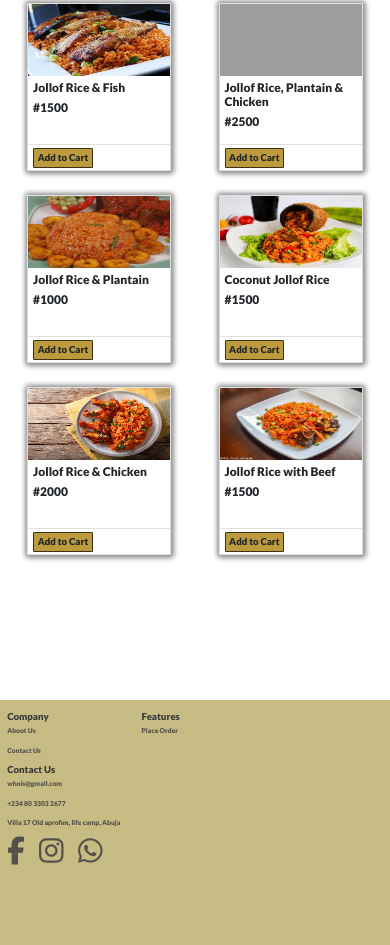
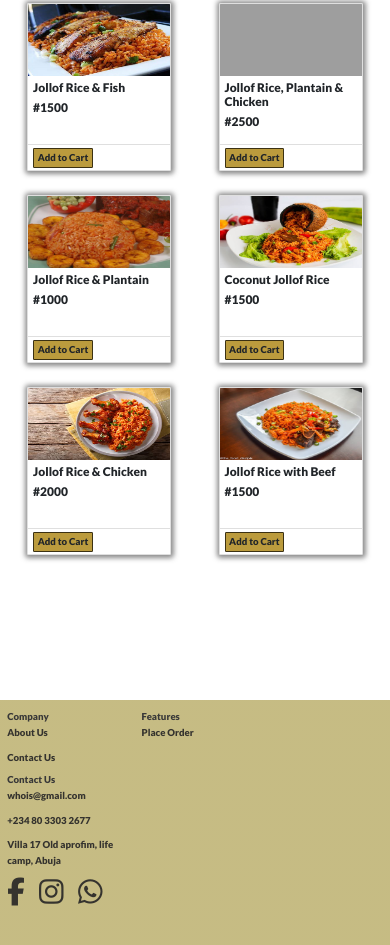
Before and after one commit to dharold1/jollof-project, a website: page index.html in a window 390 px wide. Shown: the part 1796-2741 px from the top of the page. Drawn offline with Linux system fonts and the light colour scheme; grey boxes are pictures that could not be loaded.

Commit message:
started work on mobile responsiveness

```diff
--- a/assets/css/style.css
+++ b/assets/css/style.css
@@ -514,6 +514,12 @@ header::after {
     .contact__row {
         margin-top: 3%;
     }
+    .col-1-of-4 li a {
+        text-decoration: none;
+        color: rgba(40, 39, 39, 0.922);
+        font-size: 2rem;
+        font-weight: 100;
+    }
 
 }
 
```
